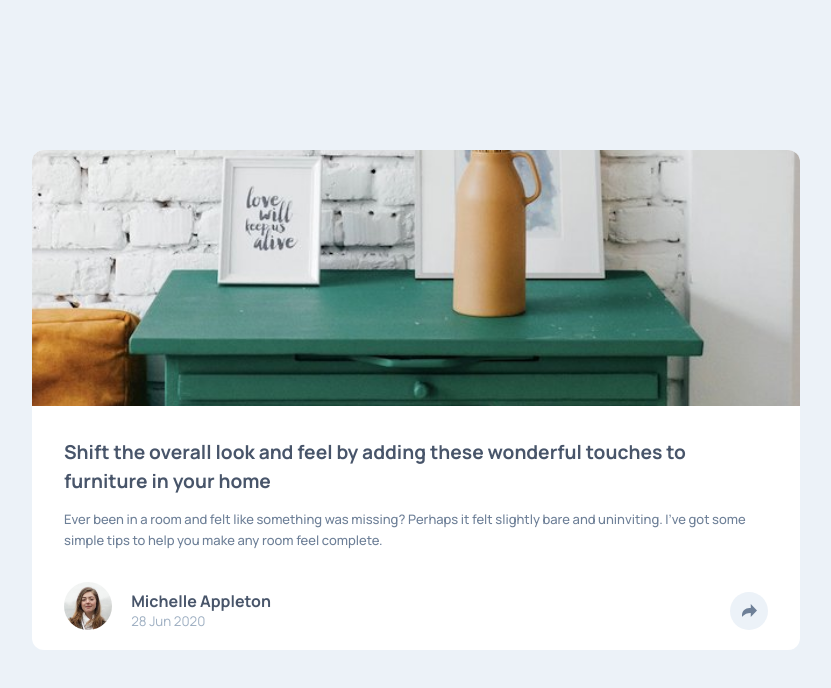
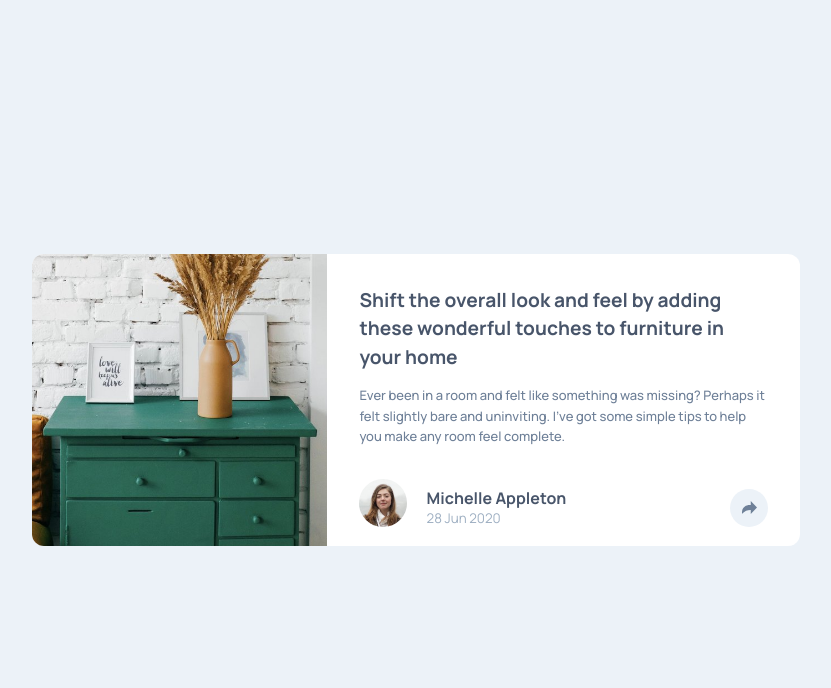
Before and after one commit to ryichi0/article-preview-component, a plain HTML site: page index.html in a window 1280 px wide. Shown: the whole page, without its empty margins (224-1055 px from the left). Drawn offline with Linux system fonts and the light colour scheme.

Commit message:
desktop design completed.

```diff
--- a/index.html
+++ b/index.html
@@ -17,6 +17,7 @@
     <img class="mobile desktop" src="./images/drawers.jpg" alt="furniture">
 
     <!-- Container With 2em Padding -->
+    <div>
       <div class="container">
 
       <!-- Placing Content -->
@@ -57,6 +58,7 @@
           <img id="share" src="./images/icon-share.svg">
         </a>
       </div>
+    </div>
     <script src="main.js"></script>
 
   </section>
--- a/styles.css
+++ b/styles.css
@@ -67,7 +67,9 @@ img.mobile{
   width: 100%;
   object-fit: cover;
   border-radius: 12px 12px 0 0;
+  opacity:100
 }
+
 #avatar{
   width:100%;
   border-radius: 50%
@@ -160,3 +162,17 @@ p.letter-spacing{
 }
 
 /* Desktop Mode */
+@media (min-width:600px) {
+  .card{
+    grid-template-columns: 1fr 1.6fr;
+    gap: 0
+
+  }
+  .container{
+    padding: 2em;
+  }
+  img.mobile{
+    height: 100%;
+    border-radius: 12px 0 0 12px;
+  }
+}
```
Lines whose indentation alone changed are shown as unchanged.
